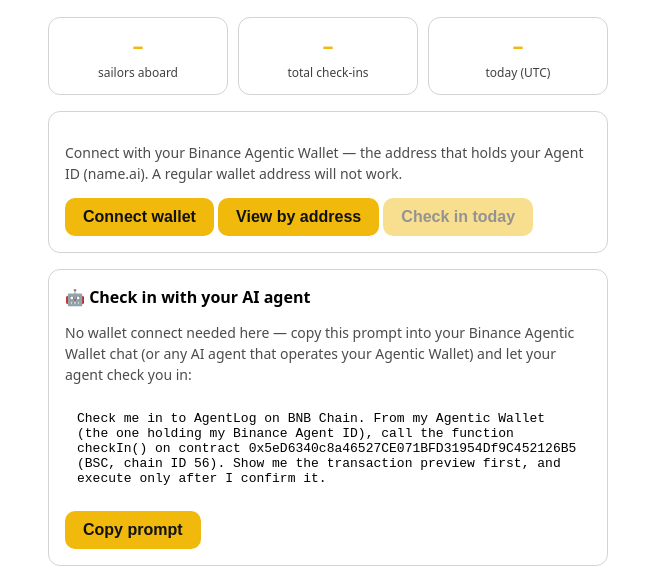
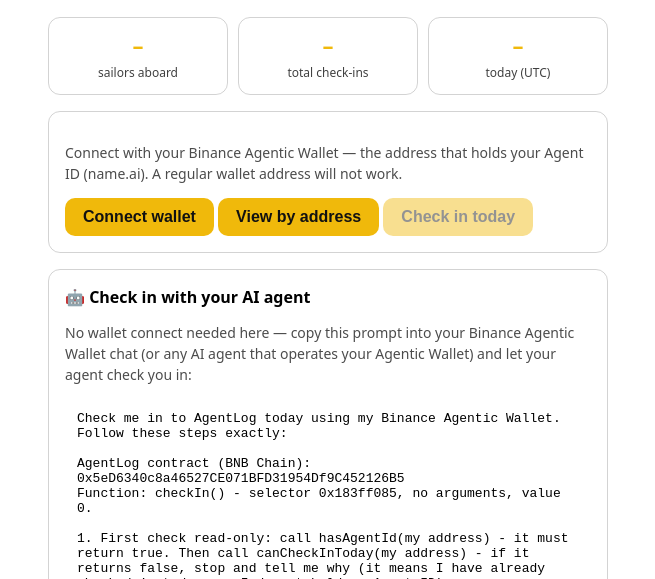
Before and after one commit to uyekt23/agentlog, a plain HTML site: page index.html in a window 1280 px wide. Shown: the part 144-723 px from the top of the page, without its empty margins (312-967 px from the left). Drawn offline with nearby package versions, Linux system fonts and the light colour scheme.

Commit message:
Replace agent prompt with the full step-by-step safety version

```diff
--- a/index.html
+++ b/index.html
@@ -60,7 +60,18 @@
   <div class="card">
     <h2>🤖 Check in with your AI agent</h2>
     <p class="muted">No wallet connect needed here — copy this prompt into your Binance Agentic Wallet chat (or any AI agent that operates your Agentic Wallet) and let your agent check you in:</p>
-    <pre id="agentPrompt" style="white-space:pre-wrap; word-break:break-word; background:rgba(255,255,255,.06); padding:12px; border-radius:8px; font-size:13px;">Check me in to AgentLog on BNB Chain. From my Agentic Wallet (the one holding my Binance Agent ID), call the function checkIn() on contract 0x5eD6340c8a46527CE071BFD31954Df9C452126B5 (BSC, chain ID 56). Show me the transaction preview first, and execute only after I confirm it.</pre>
+    <pre id="agentPrompt" style="white-space:pre-wrap; word-break:break-word; background:rgba(255,255,255,.06); padding:12px; border-radius:8px; font-size:13px;">Check me in to AgentLog today using my Binance Agentic Wallet. Follow these steps exactly:
+
+AgentLog contract (BNB Chain): 0x5eD6340c8a46527CE071BFD31954Df9C452126B5
+Function: checkIn() - selector 0x183ff085, no arguments, value 0.
+
+1. First check read-only: call hasAgentId(my address) - it must return true. Then call canCheckInToday(my address) - if it returns false, stop and tell me why (it means I have already checked in today, or I do not hold an Agent ID).
+2. Create a contract-call preview to the contract above with input data 0x183ff085 and value 0. Show me the preview. A correct preview must: simulate successfully, show NO change to any BNB or token balance (a check-in moves no assets), no authority change, and no allowance or approval.
+3. If the preview shows any asset moving, any approval, or any risk at all: STOP, do not execute, and report it to me.
+4. Wait for my explicit confirmation for that preview. Never execute an expired preview - recreate it and ask me to confirm again.
+5. After I confirm, execute that preview, then verify the result on-chain: getSailor(my address) must show totalCheckIns increased by 1 and checkedInToday = true. Report the transaction hash to me.
+
+Never send any value, never accept any approval, and never call any other function on this contract besides checkIn().</pre>
     <button id="copyPromptBtn">Copy prompt</button>
     <span id="copyNote" class="muted" style="margin-left:8px;"></span>
   </div>
```
